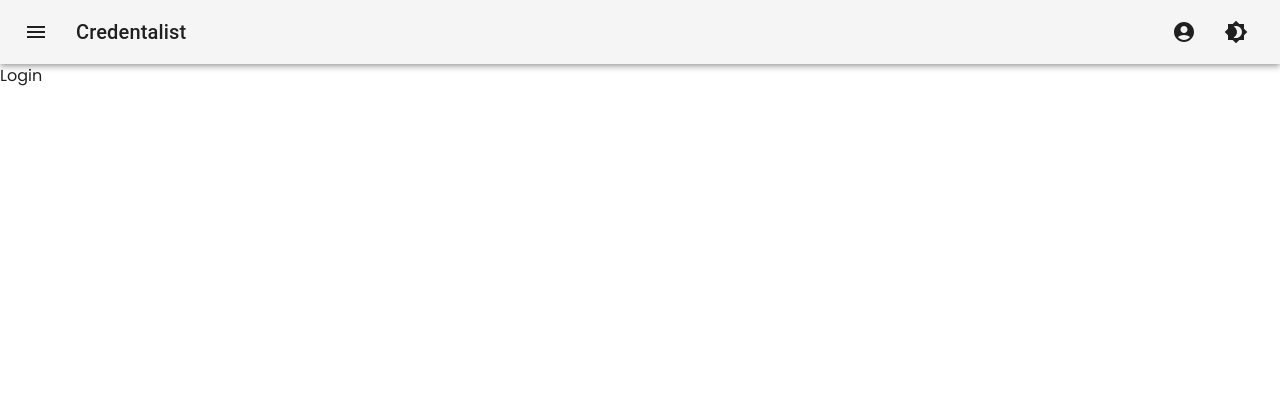
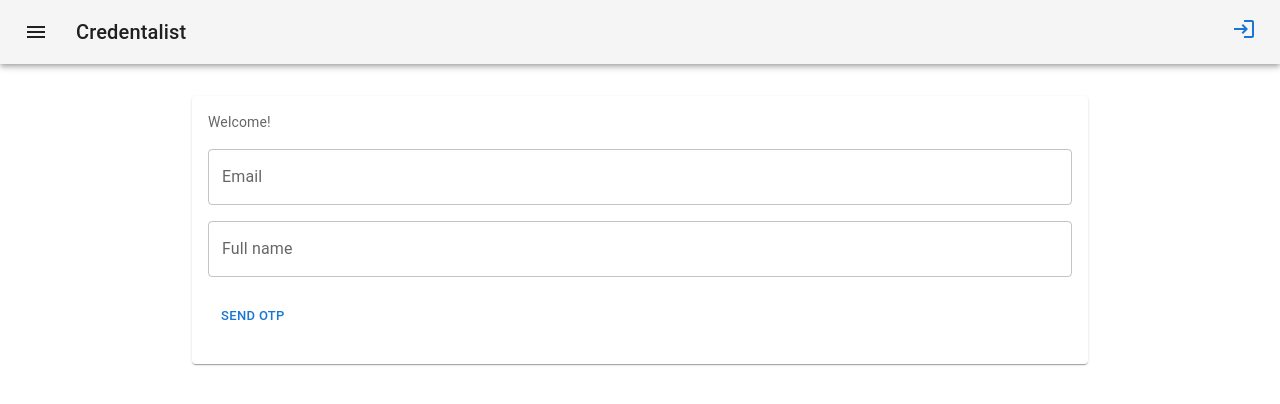
Before and after one commit to naHDop-tech/ui-credentalist, a React app: page /login in a window 1280 px wide. Shown: the top 404 px of the page. Built offline with nearby package versions, Linux system fonts and the light colour scheme.

Commit message:
feat: add login component

```diff
--- a/src/components/AppBar/AppBar.tsx
+++ b/src/components/AppBar/AppBar.tsx
@@ -8,7 +8,7 @@ import { ThemeToggle } from "@components/ThemeToggle";
 
 function renderAppBar() {
     const [anchorEl, setAnchorEl] = useState<null | HTMLElement>(null)
-    const isAuth = true
+    const isAuth = false
 
     const handleMenu = (event: MouseEvent<HTMLElement>) => {
         setAnchorEl(event.currentTarget)
--- a/src/components/Login/Login.tsx
+++ b/src/components/Login/Login.tsx
@@ -1,8 +1,33 @@
 import React from 'react';
+import Card from '@mui/material/Card';
+import CardActions from '@mui/material/CardActions';
+import CardContent from '@mui/material/CardContent';
+import { Box, Button, TextField, Typography } from "@mui/material";
+import Grid from "@mui/material/Unstable_Grid2";
 
 function Login(props) {
     return (
-        <div>Login</div>
+        <Grid container justifyContent="center">
+            <Grid mt={4}>
+                <Card>
+                    <CardContent sx={{ width: '70vw' }}>
+                        <Typography sx={{ fontSize: 14, marginBottom: 2 }} color="text.secondary" gutterBottom>
+                            Welcome!
+                        </Typography>
+                        <Box>
+                            <TextField sx={{ marginBottom: 2 }} fullWidth id="email" label="Email" variant="outlined" />
+                        </Box>
+                        <Box>
+                            <TextField sx={{ marginBottom: 2 }} fullWidth id="full-name" label="Full name" variant="outlined" />
+                        </Box>
+
+                        <CardActions>
+                            <Button size="small">Send OTP</Button>
+                        </CardActions>
+                    </CardContent>
+                </Card>
+            </Grid>
+        </Grid>
     );
 }
 
```
